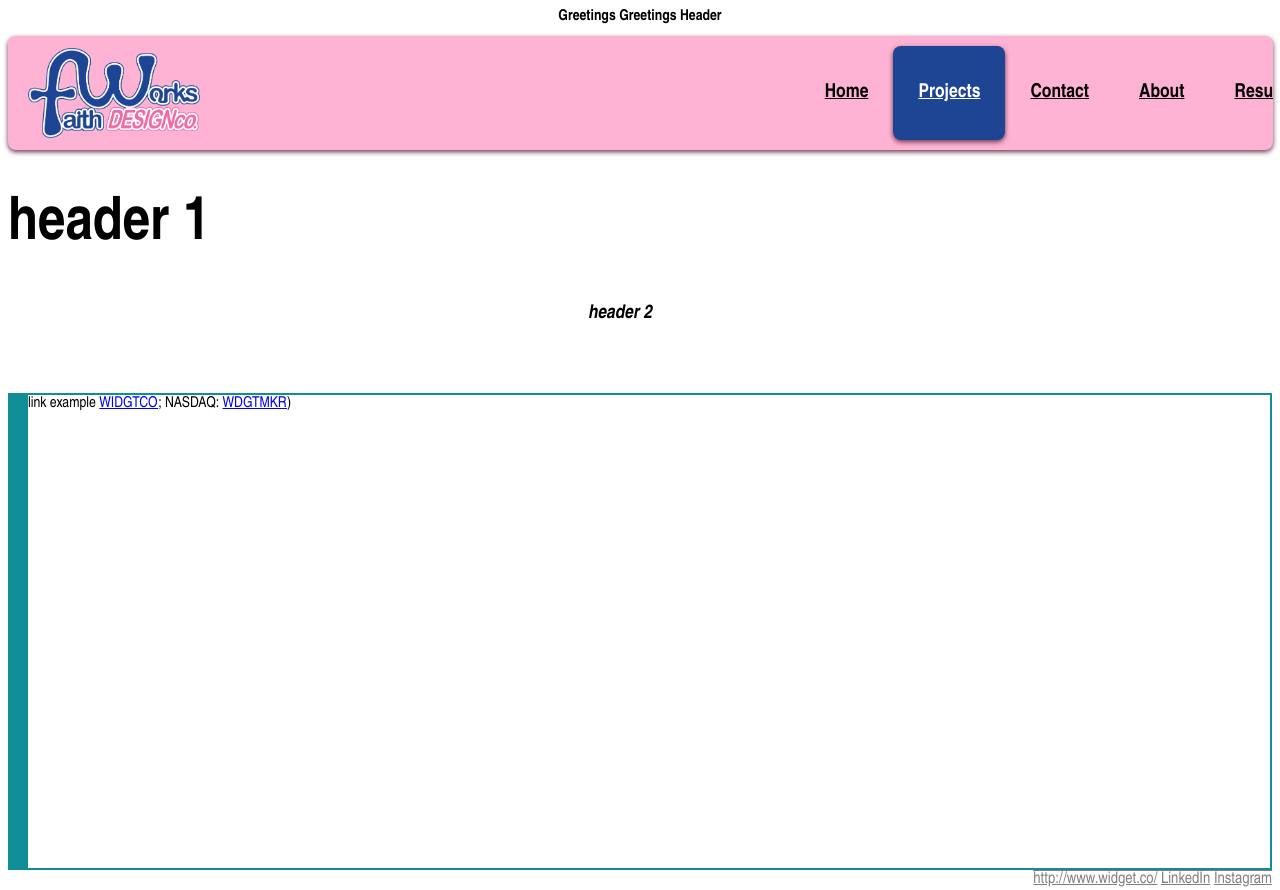
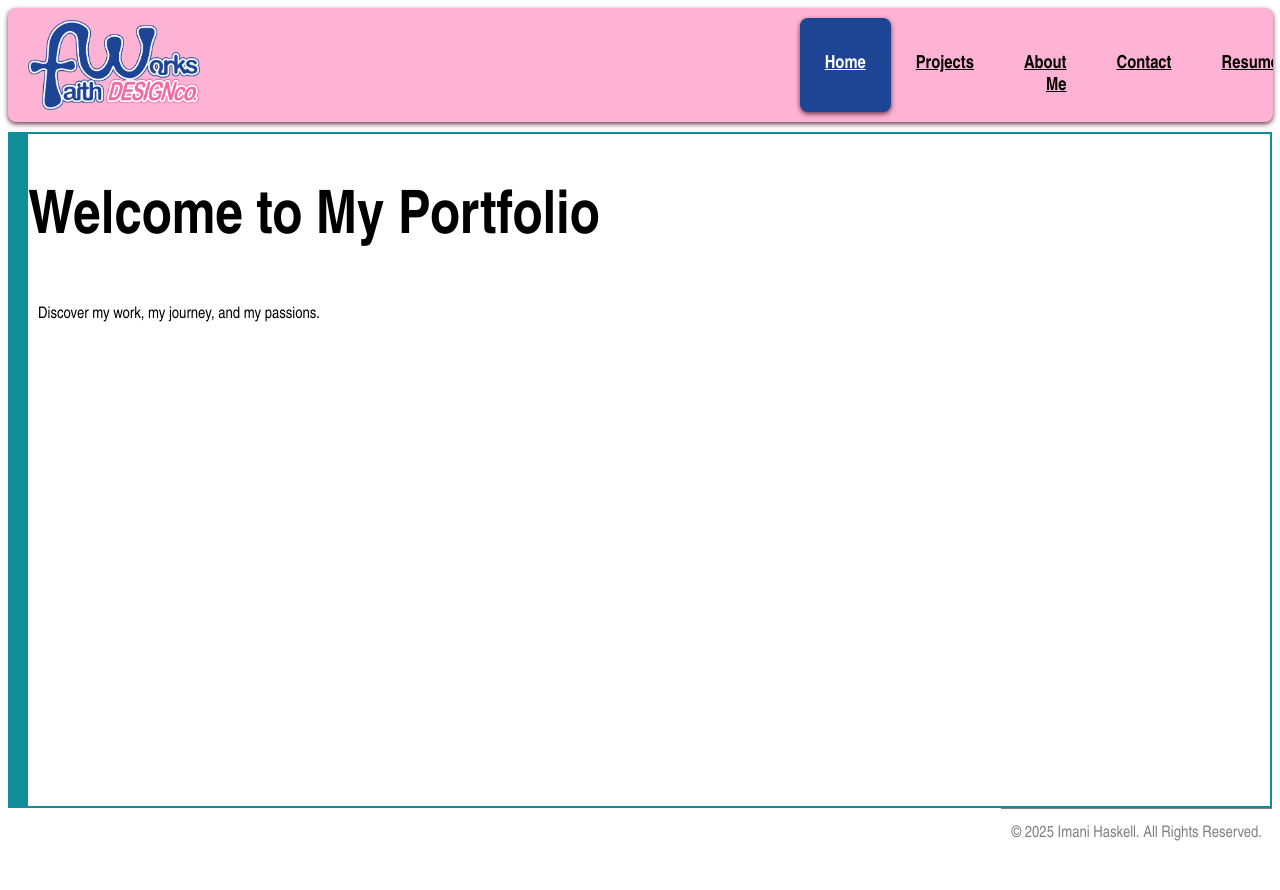
Before and after one commit to ImaniHaskell/ePortfolio, a plain HTML site: page ePortfolioHaskell.html in a window 1280 px wide. Drawn offline with Linux system fonts and the light colour scheme.

Commit message:
Update ePortfolioHaskell.html

```diff
--- a/ePortfolioHaskell.html
+++ b/ePortfolioHaskell.html
@@ -1,37 +1,31 @@
-<!DOCTYPE HTML>
-<html>
+<!DOCTYPE html>
+<html lang="en">
 <head>
+    <meta charset="UTF-8">
+    <meta name="viewport" content="width=device-width, initial-scale=1.0">
+    <title>Your Portfolio</title>
     <link rel="stylesheet" href="CSS/styles.css">
-<title>Projects</title>
 </head>
 <body>
+    <header>
+        <div class="topnav">
+            <img class="logo" src="CSS/images/fwlogo.png">
+            <a class="active" href="ePortfolioHaskell.html">Home</a>
+            <a class="projets" href="projects.html">Projects</a>
+            <a class="about" href="aboutme.html">About Me</a>
+            <a class="contact" href="contact.html">Contact</a>
+            <a class="resume" href="resume.html">Resume</a>
+        </div>
+    </header>
+    <main>
+        <section class="hero">
+            <h1>Welcome to My Portfolio</h1>
+            <p>Discover my work, my journey, and my passions.</p>
+        </section>
+    </main>
 
-<header>Greetings Greetings Header</header>
-
-<div class="topnav">
-    <img class="logo" src="CSS/images/fwlogo.png">
-    <a class="home" href="#home">Home</a>
-    <a class="active" href="#projects">Projects</a>
-    <a class="contact" href="#contact">Contact</a>
-    <a class="about" href="#about">About</a>
-    <a class="resume" href="#resume">Resume</a>
-</div>
-
-<h1>header 1</h1>
-<article>
-<h2>header 2</h2>
-
-<p></p>
-<p></p>
-<section>
-link example <a href="http://www.nyse.sm/show_stock.cgi?WIDGTCO">WIDGTCO</a>; NASDAQ: <a href="http://www.nasdaq.sm/list/tech/wdgtmkr/">WDGTMKR</a>)
-</section>
-</article>
-<footer>
-<a href="http://www.widget.co/">http://www.widget.co/</a>
-<a href="http://www.widget.co/">LinkedIn</a>
-<a href="http://www.widget.co/">Instagram</a>
-</footer>
-
+    <footer>
+        <p>&copy; 2025 Imani Haskell. All Rights Reserved.</p>
+    </footer>
 </body>
 </html>
```
